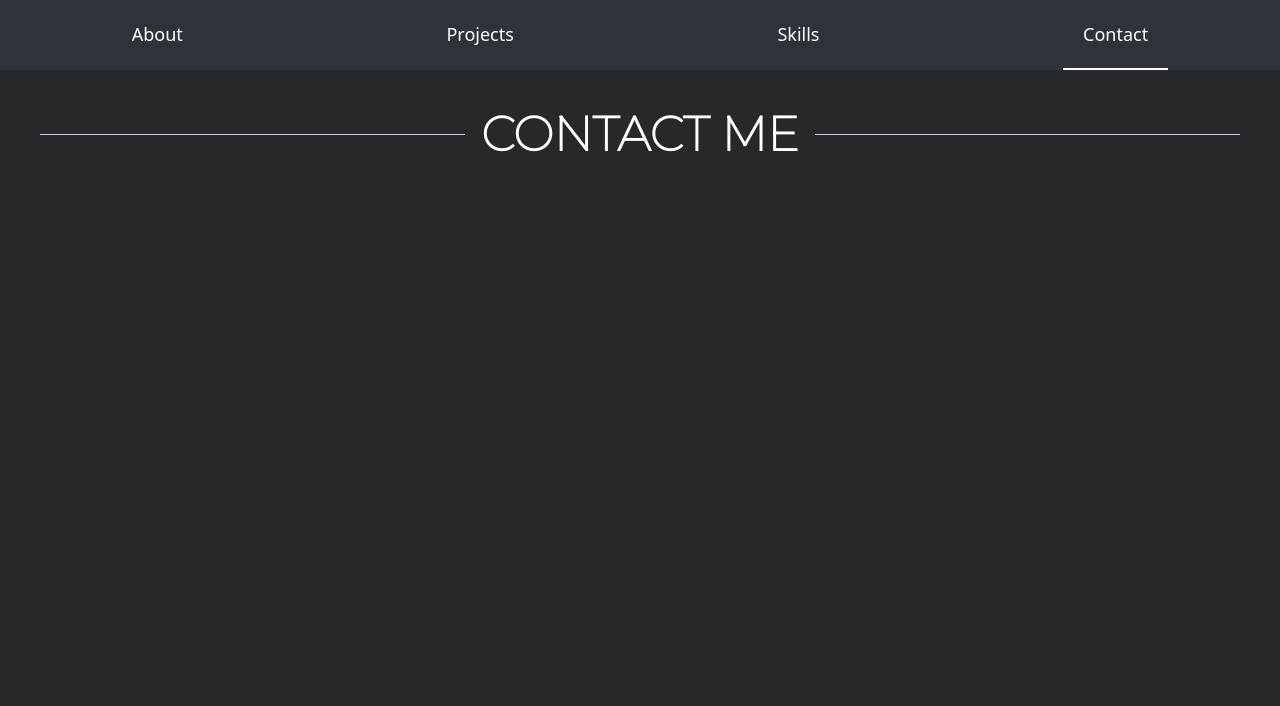
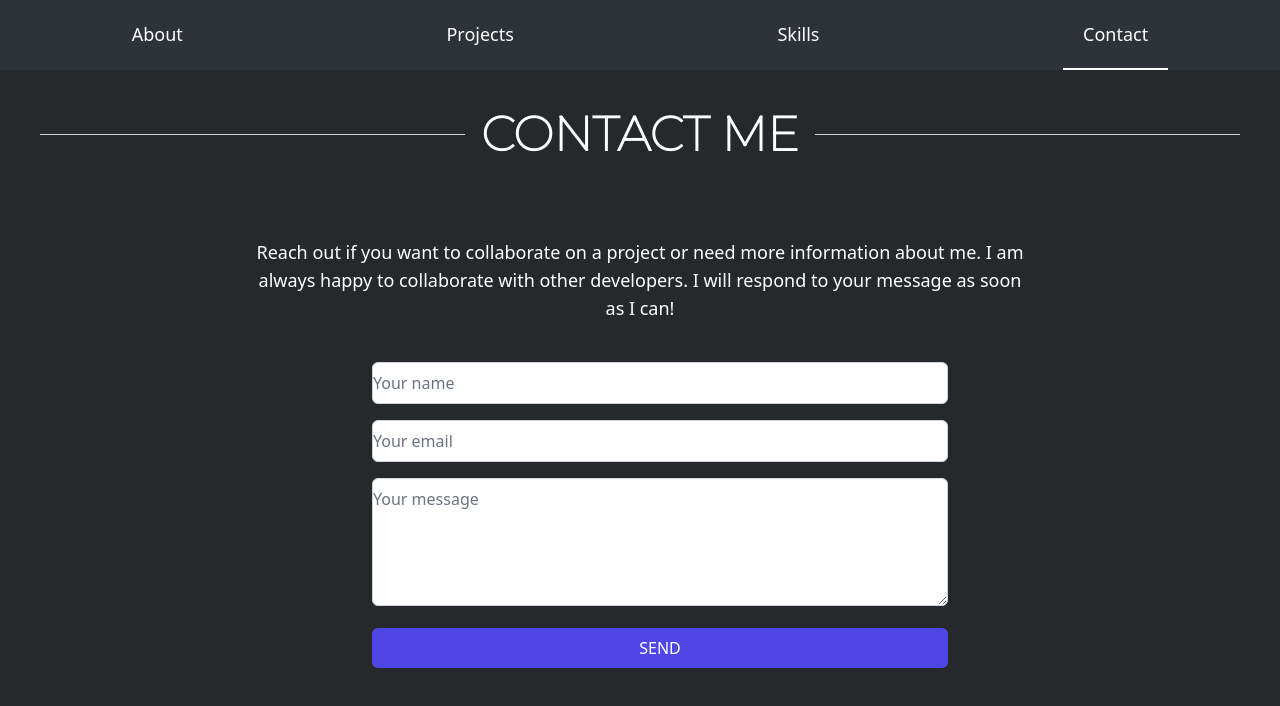
Before and after one commit to bbissette3/brianb-portfolio, a React (Vite) app: page /contact in a window 1280 px wide. Shown: the top 706 px of the page. Built offline with nearby package versions, Linux system fonts and the light colour scheme.

Commit message:
contact done, emailjs working properly

```diff
--- a/package.json
+++ b/package.json
@@ -10,6 +10,7 @@
     "preview": "vite preview"
   },
   "dependencies": {
+    "emailjs-com": "^3.2.0",
     "react": "^18.2.0",
     "react-dom": "^18.2.0",
     "react-router-dom": "^6.12.1"
--- a/src/Components/Contact/Contact.jsx
+++ b/src/Components/Contact/Contact.jsx
@@ -1,4 +1,34 @@
+import { useState } from "react";
+import emailjs from "emailjs-com";
+
 const Contact = () => {
+  const [formData, setFormData] = useState({
+    name: "",
+    email: "",
+    message: "",
+  });
+
+  const handleChange = (e) => {
+    setFormData({ ...formData, [e.target.name]: e.target.value });
+  };
+
+  const handleSubmit = (e) => {
+    e.preventDefault();
+
+    emailjs
+      .send(
+        import.meta.env.VITE_REACT_APP_EMAILJS_SERVICEID,
+        import.meta.env.VITE_REACT_APP_EMAILJS_TEMPLATEID,
+        formData,
+        import.meta.env.VITE_REACT_APP_EMAILJS_USERID
+      )
+      .then(() => {
+        alert("Message sent");
+        setFormData({ name: "", email: "", message: "" });
+      })
+      .catch((err) => console.error("Failed to send message. Error: ", err));
+  };
+
   return (
     <div className="flex flex-col items-center justify-center">
       <div className="flex items-center justify-center w-full px-10">
@@ -8,6 +38,45 @@ const Contact = () => {
         </h1>
         <hr className="flex-grow border-t-[0.5] border-gray-300 dark:border-gray-600" />
       </div>
+      <p className="text-center justify-center text-white text-sm sm:text-md md:text-lg my-10 max-w-screen-md mx-5">
+        Reach out if you want to collaborate on a project or need more
+        information about me. I am always happy to collaborate with other
+        developers. I will respond to your message as soon as I can!
+      </p>
+      <form onSubmit={handleSubmit} className="w-full max-w-xl mx-5 space-y-4">
+        <input
+          type="text"
+          name="name"
+          value={formData.name}
+          onChange={handleChange}
+          placeholder="Your name"
+          required
+          className="w-full py-2 placeholder-gray-500 border border-gray-300 rounded-md focus:outline-none focus:ring-indigo-500 focus:border-indigo-500 mx-5"
+        />
+        <input
+          type="email"
+          name="email"
+          value={formData.email}
+          onChange={handleChange}
+          placeholder="Your email"
+          required
+          className="w-full py-2 placeholder-gray-500 border border-gray-300 rounded-md focus:outline-none focus:ring-indigo-500 focus:border-indigo-500 mx-5"
+        />
+        <textarea
+          name="message"
+          value={formData.message}
+          onChange={handleChange}
+          placeholder="Your message"
+          required
+          className="w-full py-2 h-32 placeholder-gray-500 border border-gray-300 rounded-md focus:outline-none focus:ring-indigo-500 focus:border-indigo-500 mx-5"
+        />
+        <button
+          type="submit"
+          className="w-full py-2 text-white bg-indigo-600 hover:bg-indigo-700 rounded-md mx-5"
+        >
+          SEND
+        </button>
+      </form>
     </div>
   );
 };
```
Also changed, not shown: 2 other files (tests, documents, lock files or other folders).
